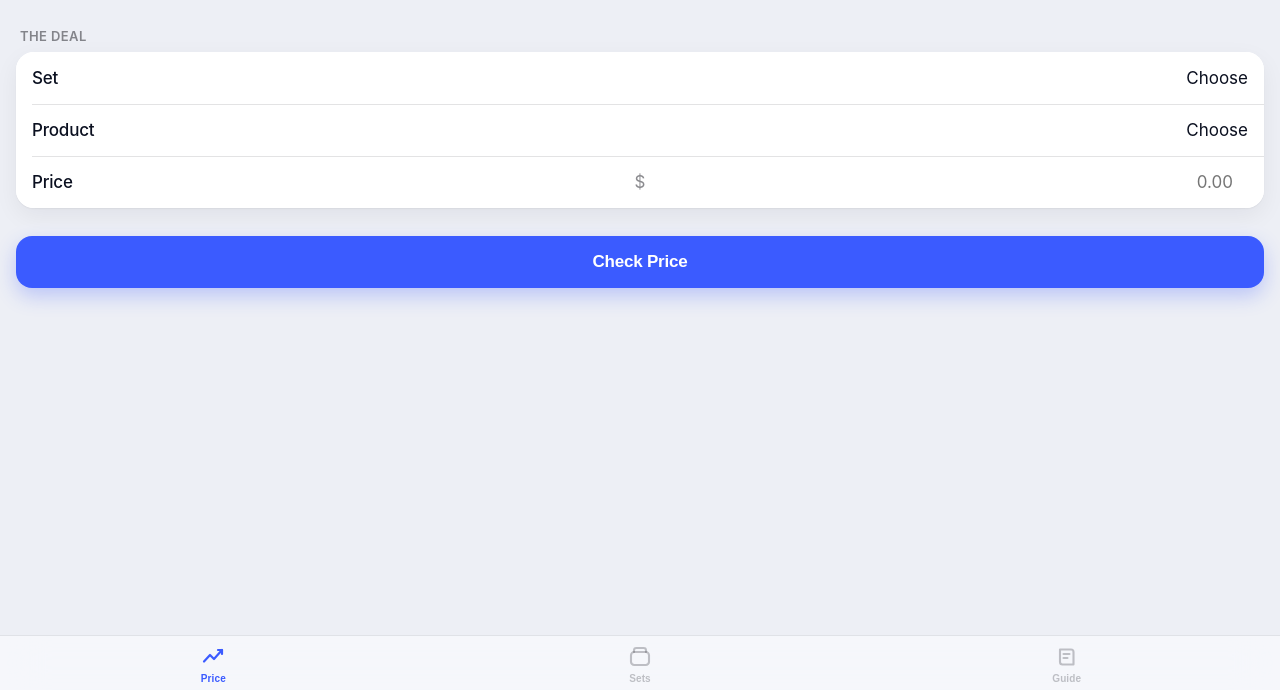
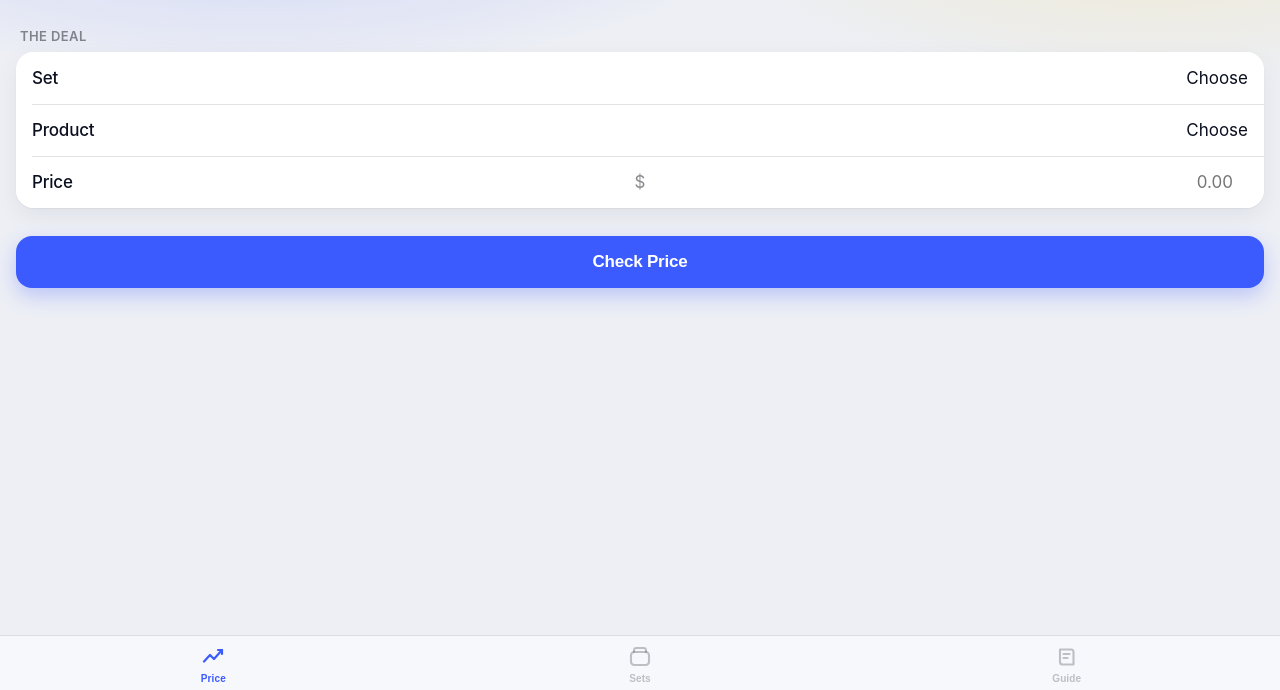
Before and after one commit to sohumbhole/tcg-price-tracker, a plain HTML site: page index.html in a window 1280 px wide. Shown: the part 110-800 px from the top of the page. Drawn offline with Linux system fonts and the light colour scheme.

Commit message:
Fix iOS shrink-to-fit zoom (hazy + mis-sized standalone app)
Root cause: decorative body::before used negative horizontal insets,
causing horizontal overflow that made iOS zoom the whole page to fit
(scaled = hazy, centered with top/bottom gaps).

- Constrain aurora to the viewport; add overflow-x:hidden guards
- Revert -webkit-fill-available (returned a bad height) to height:100%
- Lock body height to window.innerHeight via JS for standalone reliability
- Make tab bar solid/opaque (drop pointless backdrop blur softening labels)

Co-Authored-By: Claude Opus 4.8 <noreply@anthropic.com>

```diff
--- a/index.html
+++ b/index.html
@@ -55,7 +55,7 @@
 
         * { margin: 0; padding: 0; box-sizing: border-box; -webkit-tap-highlight-color: transparent; }
 
-        html { height: -webkit-fill-available; }
+        html { height: 100%; overflow-x: hidden; }
 
         body {
             font-family: -apple-system, BlinkMacSystemFont, 'SF Pro Text', 'SF Pro Display', 'Segoe UI', Roboto, sans-serif;
@@ -63,9 +63,9 @@
             color: var(--label);
             -webkit-font-smoothing: antialiased;
             overscroll-behavior-y: none;
-            min-height: 100vh;
+            overflow-x: hidden;
+            height: 100%;
             min-height: 100dvh;
-            min-height: -webkit-fill-available;
             display: flex;
             flex-direction: column;
         }
@@ -74,7 +74,7 @@
         body::before {
             content: '';
             position: fixed;
-            inset: -20% -20% auto -20%;
+            top: 0; left: 0; right: 0;
             height: 55vh;
             background:
                 radial-gradient(60% 60% at 20% 0%, rgba(59, 91, 255, 0.20), transparent 70%),
@@ -370,10 +370,8 @@
             z-index: 60;
             display: flex;
             padding-bottom: env(safe-area-inset-bottom);
-            background: var(--tab-bg);
-            -webkit-backdrop-filter: saturate(180%) blur(22px);
-            backdrop-filter: saturate(180%) blur(22px);
-            box-shadow: 0 -0.5px 0 var(--separator);
+            background: var(--bg-elev);
+            border-top: 0.5px solid var(--separator);
         }
         .tab {
             flex: 1;
@@ -840,6 +838,11 @@
         /* ---------- haptic (works on supported devices) ---------- */
         function haptic() { try { if (navigator.vibrate) navigator.vibrate(4); } catch (e) {} }
 
+        /* lock body to the real visible height (reliable in standalone) */
+        function fitHeight() { document.body.style.height = window.innerHeight + 'px'; }
+        ['resize', 'orientationchange', 'pageshow', 'load'].forEach(e => window.addEventListener(e, fitHeight));
+        fitHeight();
+
         /* init */
         renderSetBrowser();
         renderGuide();
```
